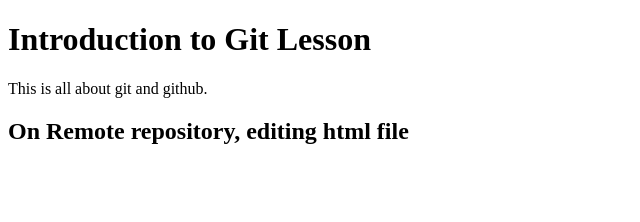
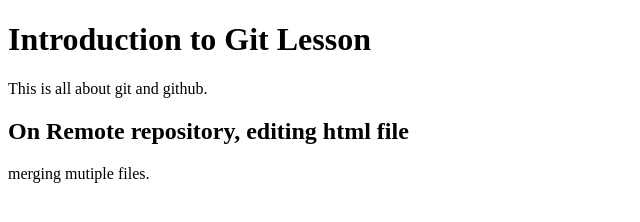
Before and after one commit to clarerutsky/gittask, a plain HTML site: page index.html in a window 1280 px wide. Shown: the whole page, without its empty margins (0-640 px from the left). Drawn offline with Linux system fonts and the light colour scheme.

Commit message:
add one line in index.html

```diff
--- a/index.html
+++ b/index.html
@@ -8,6 +8,7 @@
 <h1>Introduction to Git Lesson</h1>
 <p>This is all about git and github.</p>
     <h2> On Remote repository, editing html file </h2>
+    <p>merging mutiple files.</p>
 
   </body>
 </html>
```
Also changed, not shown: 1 other file.
